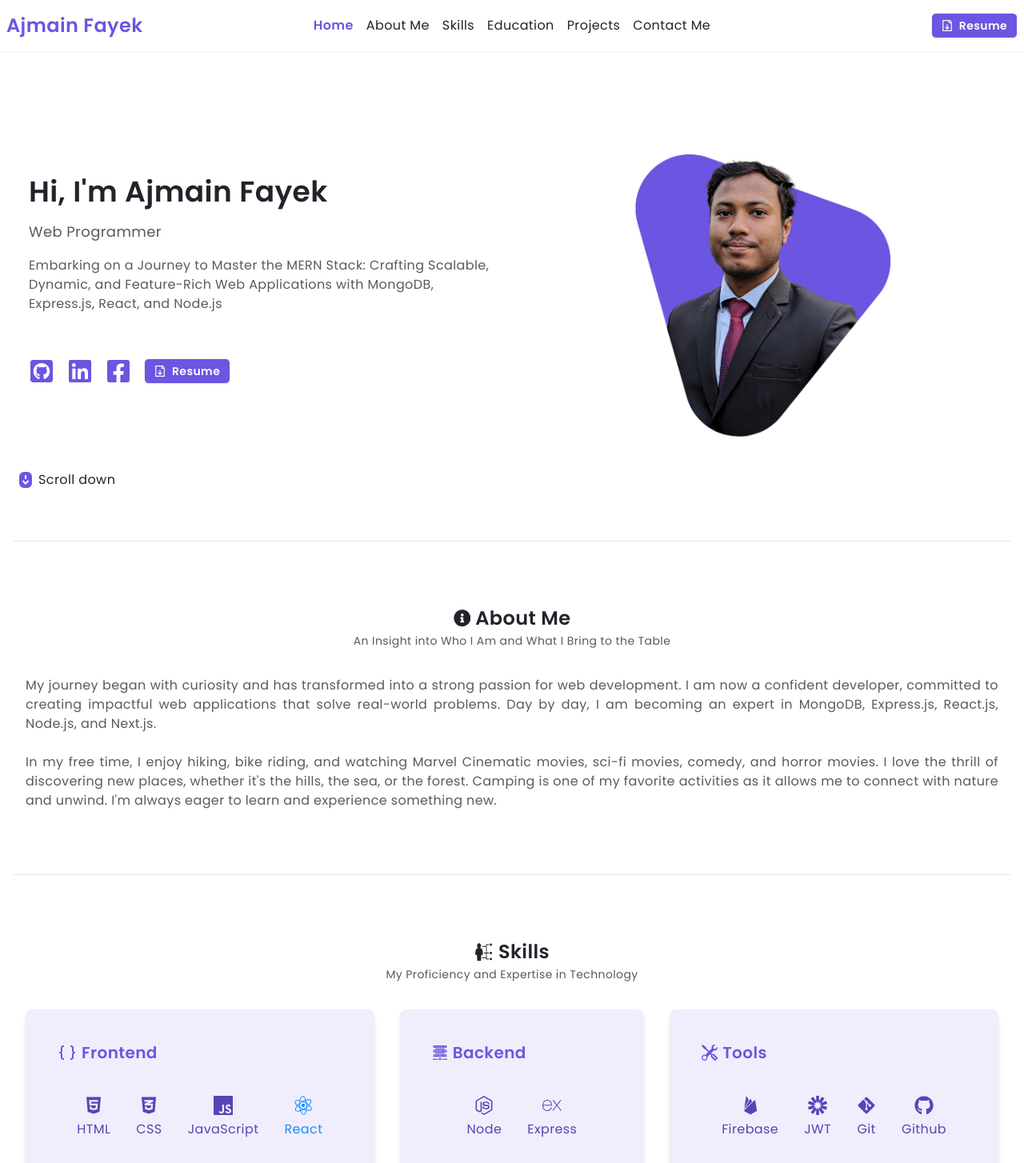
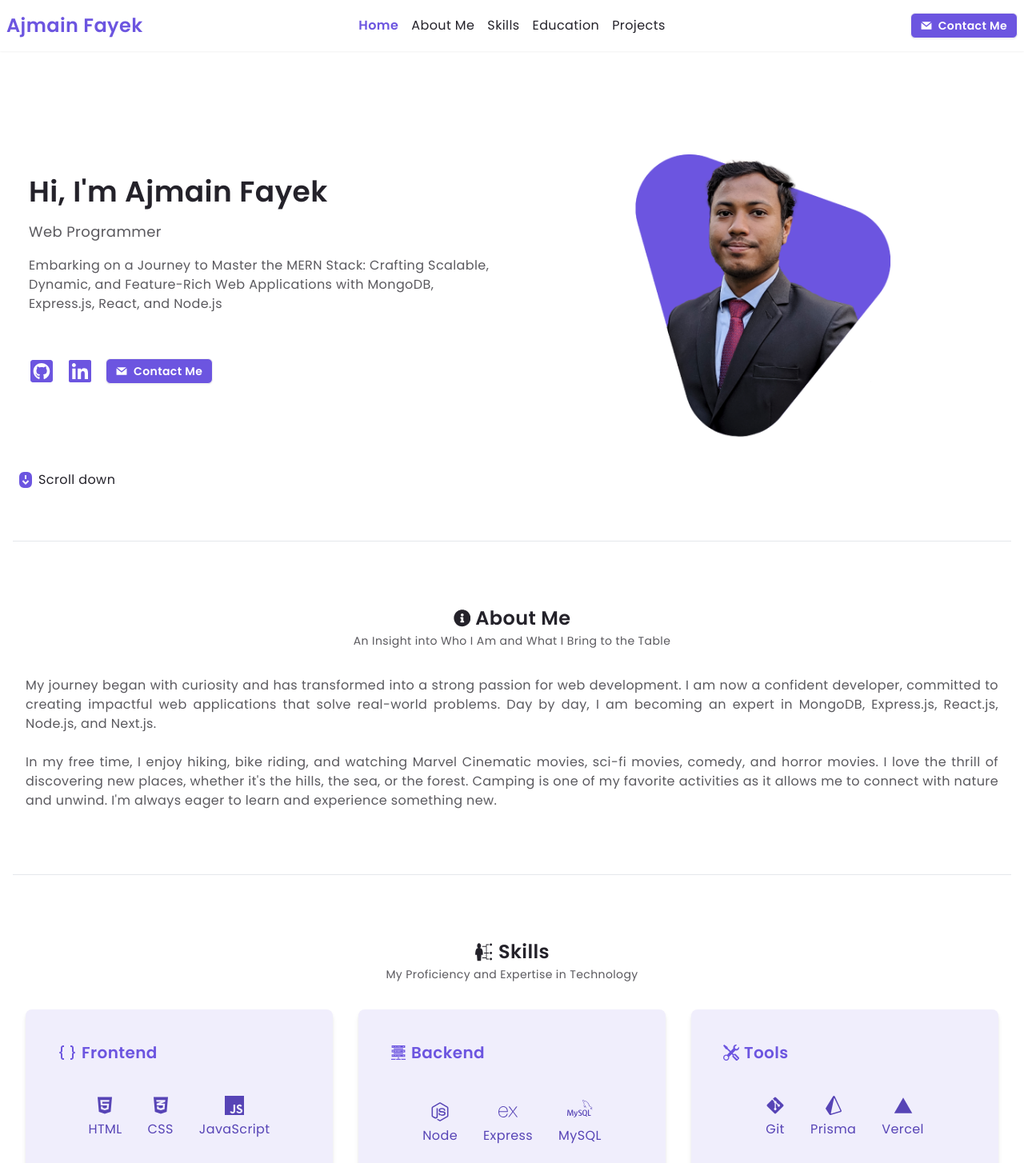
Before and after one commit to Ajmain-Fayek/Ajmain-Fayek, a React (Vite) app: page / in a window 1280 px wide. Shown: the top 1454 px of the page at 80% size. Built offline with nearby package versions, Linux system fonts and the light colour scheme.

Commit message:
social links updated

```diff
--- a/src/Components/Contact_Me.jsx
+++ b/src/Components/Contact_Me.jsx
@@ -19,21 +19,13 @@ const Contact_Me = () => {
       <div className="flex flex-col lg:flex-row gap-8 mt-8">
         <div className="lg:w-1/2 w-full space-y-4">
           <a
-              href="tel:+8801332411711"
-              title="Phone"
-              className="flex items-center hover:underline gap-4 lg:mt-2.5"
-            >
-              <MdOutlinePhoneCallback size={"1.5rem"} color="#6c55e0" />
-              +880 1332 411711
-            </a>
-            <a
-              href="https://wa.me/+8801332411711"
+            href="https://wa.me/+8801568647092"
             target="_blank"
             title="Whatsapp"
             className="flex hover:underline items-center gap-4 lg:mt-2.5"
           >
             <IoLogoWhatsapp size={"1.5rem"} color="#6c55e0" />
-              +880 1332 411711
+            +880 1568 647092
           </a>
 
           <a
--- a/src/Components/Footer.jsx
+++ b/src/Components/Footer.jsx
@@ -1,7 +1,7 @@
 import React from "react";
-import Resume from "../assets/Resume_of_Ajmain Fayek_for_Web_Developer.pdf";
-import { FaFacebookSquare, FaGithubSquare, FaLinkedin } from "react-icons/fa";
-import { GrDocumentDownload } from "react-icons/gr";
+// import Resume from "../assets/Resume_of_Ajmain Fayek_for_Web_Developer.pdf";
+import { FaGithubSquare, FaLinkedin } from "react-icons/fa";
+import { GrMail } from "react-icons/gr";
 
 const Footer = () => {
   return (
@@ -12,9 +12,9 @@ const Footer = () => {
         </h1>
         <p className="text-lg text-[#cecece]">Web Programmer</p>
         <p className="text-base max-w-lg text-[#cecece] text-pretty">
-                    Embarking on a Journey to Master the MERN Stack: Crafting
-                    Scalable, Dynamic, and Feature-Rich Web Applications with
-                    MongoDB, Express.js, React, and Node.js
+          Embarking on a Journey to Master the MERN Stack: Crafting Scalable,
+          Dynamic, and Feature-Rich Web Applications with MongoDB, Express.js,
+          React, and Node.js
         </p>
       </aside>
       <div className="py-10">
@@ -47,25 +47,11 @@ const Footer = () => {
           </li>
           <li>
             <a
-                            href="https://www.facebook.com/AjmainFayek733"
-                            target="_blank"
-                            title="Facebook"
+              href="mailto:ajmainfayek733@gmail.com"
+              title="Mail Me"
+              className="btn-sm btn rounded-md hover:scale-105 active:scale-100 bg-[#6c55e0] hover:bg-[#6c55e0] text-white"
             >
-                            <FaFacebookSquare
-                                color="#fff"
-                                size={"2rem"}
-                                className="hover:scale-110 active:scale-100 ease-linear transition-all"
-                            />
-                        </a>
-                    </li>
-                    <li>
-                        <a
-                            href={Resume}
-                            download={"Ajmain Fayek's Resume"}
-                            title="Download Resume"
-                            className="btn-sm btn flex-nowrap rounded-md hover:scale-110 active:scale-100 bg-[#6c55e0] hover:bg-[#6c55e0] text-white"
-                        >
-                            <GrDocumentDownload /> Resume
+              <GrMail /> Mail Me
             </a>
           </li>
         </ul>
--- a/src/Components/Info_Section.jsx
+++ b/src/Components/Info_Section.jsx
@@ -1,8 +1,8 @@
 import React from "react";
-import { FaFacebookSquare, FaGithubSquare, FaLinkedin } from "react-icons/fa";
-import { GrDocumentDownload } from "react-icons/gr";
+import { FaGithubSquare, FaLinkedin } from "react-icons/fa";
+import { GrMail } from "react-icons/gr";
 import { RiScrollToBottomFill } from "react-icons/ri";
-import Resume from "../assets/Resume_of_Ajmain Fayek_for_Web_Developer.pdf";
+// import Resume from "../assets/Resume_of_Ajmain Fayek_for_Web_Developer.pdf";
 import Photo from "../assets/Photo of Ajmain Fayek.webp";
 
 const Info_Section = () => {
@@ -15,10 +15,9 @@ const Info_Section = () => {
           </h1>
           <p className="text-lg text-[#5a595e]">Web Programmer</p>
           <p className="text-base text-[#5a595e] text-pretty">
-                        Embarking on a Journey to Master the MERN Stack:
-                        Crafting Scalable, Dynamic, and Feature-Rich Web
-                        Applications with MongoDB, Express.js, React, and
-                        Node.js
+            Embarking on a Journey to Master the MERN Stack: Crafting Scalable,
+            Dynamic, and Feature-Rich Web Applications with MongoDB, Express.js,
+            React, and Node.js
           </p>
           <div className="py-10">
             <ul className="flex gap-4">
@@ -50,25 +49,11 @@ const Info_Section = () => {
               </li>
               <li>
                 <a
-                                    href="https://www.facebook.com/AjmainFayek733"
-                                    target="_blank"
-                                    title="Facebook"
+                  href="#contact_me_section"
+                  title="Contact Me"
+                  className="btn-sm btn rounded-md hover:scale-105 active:scale-100 bg-[#6c55e0] hover:bg-[#6c55e0] text-white"
                 >
-                                    <FaFacebookSquare
-                                        color="#6c55e0"
-                                        size={"2rem"}
-                                        className="hover:scale-110 active:scale-100 ease-linear transition-all"
-                                    />
-                                </a>
-                            </li>
-                            <li>
-                                <a
-                                    href={Resume}
-                                    download={"Ajmain Fayek's Resume"}
-                                    title="Download Resume"
-                                    className="btn-sm btn rounded-md hover:scale-110 active:scale-100 bg-[#6c55e0] hover:bg-[#6c55e0] text-white"
-                                >
-                                    <GrDocumentDownload /> Resume
+                  <GrMail /> Contact Me
                 </a>
               </li>
             </ul>
--- a/src/Components/Navbar.jsx
+++ b/src/Components/Navbar.jsx
@@ -1,6 +1,6 @@
 import React, { useEffect, useState } from "react";
-import { GrDocumentDownload } from "react-icons/gr";
-import Resume from "../assets/Resume_of_Ajmain Fayek_for_Web_Developer.pdf";
+import { GrMail } from "react-icons/gr";
+// import Resume from "../assets/Resume_of_Ajmain Fayek_for_Web_Developer.pdf";
 
 const Navbar = () => {
   const [activeSection, setActiveSection] = useState("home");
@@ -51,56 +51,28 @@ const Navbar = () => {
           >
             <a href="#about_me_section">About Me</a>
           </li>
-                    <li
-                        className={
-                            activeSection === "skills_section" ? "active" : ""
-                        }
-                    >
+          <li className={activeSection === "skills_section" ? "active" : ""}>
             <a href="#skills_section">Skills</a>
           </li>
-                    <li
-                        className={
-                            activeSection === "education_section"
-                                ? "active"
-                                : ""
-                        }
-                    >
+          <li className={activeSection === "education_section" ? "active" : ""}>
             <a href="#education_section">Education</a>
           </li>
-                    <li
-                        className={
-                            activeSection === "project_section" ? "active" : ""
-                        }
-                    >
+          <li className={activeSection === "project_section" ? "active" : ""}>
             <a href="#project_section">Projects</a>
-                    </li>
-                    <li
-                        className={
-                            activeSection === "contact_me_section"
-                                ? "active"
-                                : ""
-                        }
-                    >
-                        <a href="#contact_me_section">Contact Me</a>
           </li>
         </ul>
       </nav>
       <div className="navbar-end">
         <a
-                    href={Resume}
-                    download={"Ajmain Fayek's Resume"}
-                    title="Download Resume"
-                    className="btn-sm btn active:scale-100 rounded-md bg-[#6c55e0] hover:bg-[#6c55e0] hover:scale-105 text-white"
+          href="#contact_me_section"
+          title="Contact Me"
+          className="btn-sm btn rounded-md hover:scale-105 active:scale-100 bg-[#6c55e0] hover:bg-[#6c55e0] text-white"
         >
-                    <GrDocumentDownload /> Resume
+          <GrMail /> Contact Me
         </a>
       </div>
       <nav className="dropdown">
-                <div
-                    tabIndex={0}
-                    role="button"
-                    className="btn btn-sm md:hidden"
-                >
+        <div tabIndex={0} role="button" className="btn btn-sm md:hidden">
           <svg
             xmlns="http://www.w3.org/2000/svg"
             className="h-5 w-5"
@@ -120,51 +92,20 @@ const Navbar = () => {
           tabIndex={0}
           className="flex-col gap-4 menu-sm dropdown-content bg-base-100 rounded-box z-[1] mt-3 w-52 right-2 p-2 shadow"
         >
-                    <li
-                        className={`${
-                            activeSection === "home" ? "active" : ""
-                        }`}
-                    >
+          <li className={`${activeSection === "home" ? "active" : ""}`}>
             <a href="#home">Home</a>
           </li>
-                    <li
-                        className={
-                            activeSection === "about_me_section" ? "active" : ""
-                        }
-                    >
+          <li className={activeSection === "about_me_section" ? "active" : ""}>
             <a href="#about_me_section">About Me</a>
           </li>
-                    <li
-                        className={
-                            activeSection === "skills_section" ? "active" : ""
-                        }
-                    >
+          <li className={activeSection === "skills_section" ? "active" : ""}>
             <a href="#skills_section">Skills</a>
           </li>
-                    <li
-                        className={
-                            activeSection === "education_section"
-                                ? "active"
-                                : ""
-                        }
-                    >
+          <li className={activeSection === "education_section" ? "active" : ""}>
             <a href="#education_section">Education</a>
           </li>
-                    <li
-                        className={
-                            activeSection === "project_section" ? "active" : ""
-                        }
-                    >
+          <li className={activeSection === "project_section" ? "active" : ""}>
             <a href="#project_section">Projects</a>
-                    </li>
-                    <li
-                        className={
-                            activeSection === "contact_me_section"
-                                ? "active"
-                                : ""
-                        }
-                    >
-                        <a href="#contact_me_section">Contact Me</a>
           </li>
         </ul>
       </nav>
--- a/src/Components/Send_Me_Message.jsx
+++ b/src/Components/Send_Me_Message.jsx
@@ -1,12 +1,13 @@
-import React, { useRef } from "react";
+import React, { useRef, useState } from "react";
 import { IoSend } from "react-icons/io5";
 import emailjs from "@emailjs/browser";
-import { Slide, toast } from "react-toastify";
 
 const Send_Me_Message = () => {
+  const [status, setStatus] = useState(null);
   const form = useRef();
   const handleSubmit = (e) => {
     e.preventDefault();
+    setStatus(null);
 
     emailjs
       .sendForm(
@@ -17,33 +18,21 @@ const Send_Me_Message = () => {
       )
       .then(
         () => {
-                    toast.success("SUCCESS!", {
-                        position: "top-right",
-                        autoClose: 5000,
-                        hideProgressBar: false,
-                        closeOnClick: false,
-                        pauseOnHover: true,
-                        draggable: true,
-                        progress: undefined,
-                        theme: "light",
-                        transition: Slide,
+          setStatus({
+            status: "success",
+            message:
+              "Thank you for getting in touch with me. I will get back to you as soon as possible. For a faster response, please feel free to contact me directly on my cell.",
           });
           e.target.reset();
           // console.log("SUCCESS!");
         },
         (error) => {
-                    toast.error("FAILED...!", {
-                        position: "top-right",
-                        autoClose: 5000,
-                        hideProgressBar: false,
-                        closeOnClick: false,
-                        pauseOnHover: true,
-                        draggable: true,
-                        progress: undefined,
-                        theme: "light",
-                        transition: Slide,
+          setStatus({
+            status: "error",
+            message:
+              "Sorry, but your message could not be sent due to a technical issue. Please try again later, or contact me directly on my cell for urgent matters",
           });
-                    console.log("FAILED...", error.text);
+          // console.log("FAILED...", error.text);
         }
       );
   };
@@ -57,7 +46,7 @@ const Send_Me_Message = () => {
         >
           <div>
             <input
-                            placeholder="Name"
+              placeholder="Name/Organization (e.g. John, Google)"
               type="text"
               id="name"
               name="user_name"
@@ -67,7 +56,7 @@ const Send_Me_Message = () => {
           </div>
           <div>
             <input
-                            placeholder="Email"
+              placeholder="Email (eg. john@example.com)"
               type="email"
               id="email"
               name="user_email"
@@ -77,7 +66,7 @@ const Send_Me_Message = () => {
           </div>
           <div>
             <textarea
-                            placeholder="Message"
+              placeholder="Message body..."
               id="message"
               name="message"
               rows="4"
@@ -87,12 +76,33 @@ const Send_Me_Message = () => {
           </div>
           <button
             type="submit"
-                        className="self-start flex items-center gap-1 btn-sm bg-[#6c55e0] text-white rounded-md shadow-sm hover:scale-105 active:scale-100 transition-all ease-linear"
+            className="self-start flex items-center gap-x-2 btn-sm bg-[#6c55e0] text-white rounded-md shadow-sm hover:scale-105 active:scale-100 transition-all ease-linear"
           >
-                        Send Me Message
+            Send
             <IoSend />
           </button>
         </form>
+
+        {/* status */}
+        {status && (
+          <div className="mt-8 transition-all ease-linear">
+            <p
+              className={`${
+                status.status === "error"
+                  ? "bg-red-100 text-red-950 "
+                  : "bg-green-100 border text-green-950 "
+              } p-6 rounded-md shadow-md relative`}
+            >
+              {status.message}
+              <span
+                onClick={() => setStatus(null)}
+                className="absolute top-0.5 text-sm px-1 right-0.5 border border-red-400 font-medium text-red-600 rounded-full cursor-pointer hover:bg-red-200 active:scale-95 hover:scale-105 transition-all ease-linear"
+              >
+                X
+              </span>
+            </p>
+          </div>
+        )}
       </div>
     </div>
   );
--- a/src/Components/Skill_Section.jsx
+++ b/src/Components/Skill_Section.jsx
@@ -16,14 +16,19 @@ import {
   SiJavascript,
   SiJsonwebtokens,
   SiMongodb,
+  SiMysql,
+  SiPrisma,
+  SiTypescript,
 } from "react-icons/si";
 import { TbBrandNextjs } from "react-icons/tb";
 import { easeIn, easeInOut, keyframes, motion } from "motion/react";
+import { BiLogoPostgresql } from "react-icons/bi";
 
 const frontendSkills = [
   { name: "HTML", logo: <FaHtml5 size={"1.5rem"} /> },
   { name: "CSS", logo: <FaCss3Alt size={"1.5rem"} /> },
   { name: "JavaScript", logo: <SiJavascript size={"1.5rem"} /> },
+  { name: "TypeScript", logo: <SiTypescript size={"1.5rem"} /> },
   {
     name: "React",
     logo: (
@@ -48,15 +53,17 @@ const frontendSkills = [
 const backendSkills = [
   { name: "Node", logo: <FaNodeJs size={"1.5rem"} /> },
   { name: "Express", logo: <SiExpress size={"1.5rem"} /> },
+  { name: "MySQL", logo: <SiMysql size={"2rem"} /> },
   { name: "MongoDB", logo: <SiMongodb size={"1.5rem"} /> },
-    // { name: "NextJs", logo: <TbBrandNextjs size={"1.5rem"} /> },
+  { name: "PostgreSQL", logo: <BiLogoPostgresql size={"1.5rem"} /> },
 ];
 const toolsSkills = [
-    { name: "Firebase", logo: <IoLogoFirebase size={"1.5rem"} /> },
-    { name: "JWT", logo: <SiJsonwebtokens size={"1.5rem"} /> },
     { name: "Git", logo: <FaGitAlt size={"1.5rem"} /> },
-    { name: "Github", logo: <FaGithub size={"1.5rem"} /> },
+    { name: "Prisma", logo: <SiPrisma size={"1.5rem"} /> },
     { name: "Vercel", logo: <IoLogoVercel size={"1.5rem"} /> },
+    //   { name: "Firebase", logo: <IoLogoFirebase size={"1.5rem"} /> },
+  //   { name: "JWT", logo: <SiJsonwebtokens size={"1.5rem"} /> },
+  //   { name: "Github", logo: <FaGithub size={"1.5rem"} /> },
 ];
 
 const Skill_Section = () => {
@@ -74,10 +81,9 @@ const Skill_Section = () => {
       </div>
       {/* Frontend */}
       <div className="flex gap-8 mt-8 justify-between flex-col lg:flex-row">
-                <div className="p-10 rounded-lg shadow-md bg-[#f0eefc] hover:shadow-lg hover:scale-[101.5%] transition-all ease-linear">
+        <div className="flex-1 p-10 rounded-lg shadow-md bg-[#f0eefc] hover:shadow-lg hover:scale-[101.5%] transition-all ease-linear">
           <h3 className="lg:text-xl text-lg font-bold flex items-center gap-1.5 mb-4 text-[#6c55e0]">
-                        <RiBracesLine color="#6c55e0" size={"1.5rem"} />{" "}
-                        Frontend
+            <RiBracesLine color="#6c55e0" size={"1.5rem"} /> Frontend
           </h3>
           <div className="flex flex-wrap flex-grow justify-center gap-8 mt-10">
             {frontendSkills.map((skill, index) => (
@@ -87,7 +93,7 @@ const Skill_Section = () => {
               >
                 <h4
                   className={`flex flex-col text-md items-center gap-1.5 ${
-                                        skill?.name === "React"
+                    skill?.name === "React" || skill?.name === "TypeScript"
                       ? "text-[#178fff]"
                       : "text-[#5744b6]"
                   }`}
@@ -99,7 +105,7 @@ const Skill_Section = () => {
           </div>
         </div>
         {/* Backend */}
-                <div className="p-10 rounded-lg shadow-md bg-[#f0eefc] hover:shadow-lg hover:scale-[101.5%] transition-all ease-linear">
+        <div className="flex-1 p-10 rounded-lg shadow-md bg-[#f0eefc] hover:shadow-lg hover:scale-[101.5%] transition-all ease-linear">
           <h3 className="lg:text-xl text-lg font-semibold flex items-center gap-1.5 mb-4 text-[#6c55e0]">
             <GiServerRack color="#6c55e0" /> Backend
           </h3>
@@ -117,7 +123,7 @@ const Skill_Section = () => {
           </div>
         </div>
         {/* Tools */}
-                <div className="p-10 rounded-lg shadow-md bg-[#f0eefc] hover:shadow-lg hover:scale-[101.5%] transition-all ease-linear">
+        <div className="flex-1 p-10 rounded-lg shadow-md bg-[#f0eefc] hover:shadow-lg hover:scale-[101.5%] transition-all ease-linear">
           <h3 className="lg:text-xl text-lg font-semibold flex items-center gap-1.5 mb-4 text-[#6c55e0]">
             <BsTools color="#6c55e0" /> Tools
           </h3>
```
Lines whose indentation alone changed are shown as unchanged.
